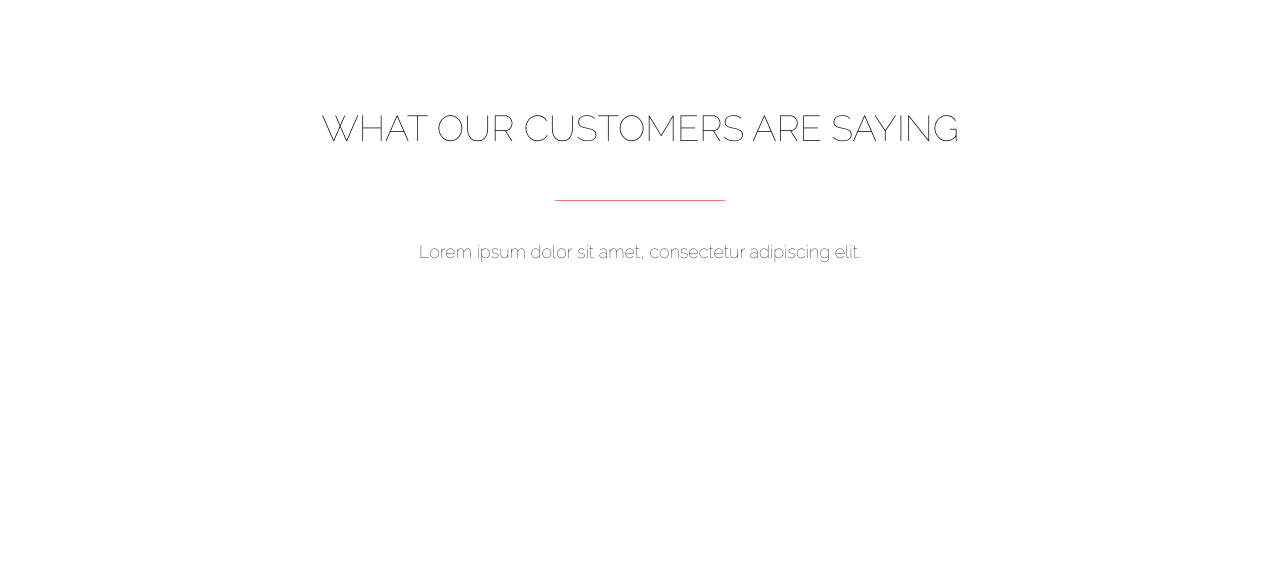
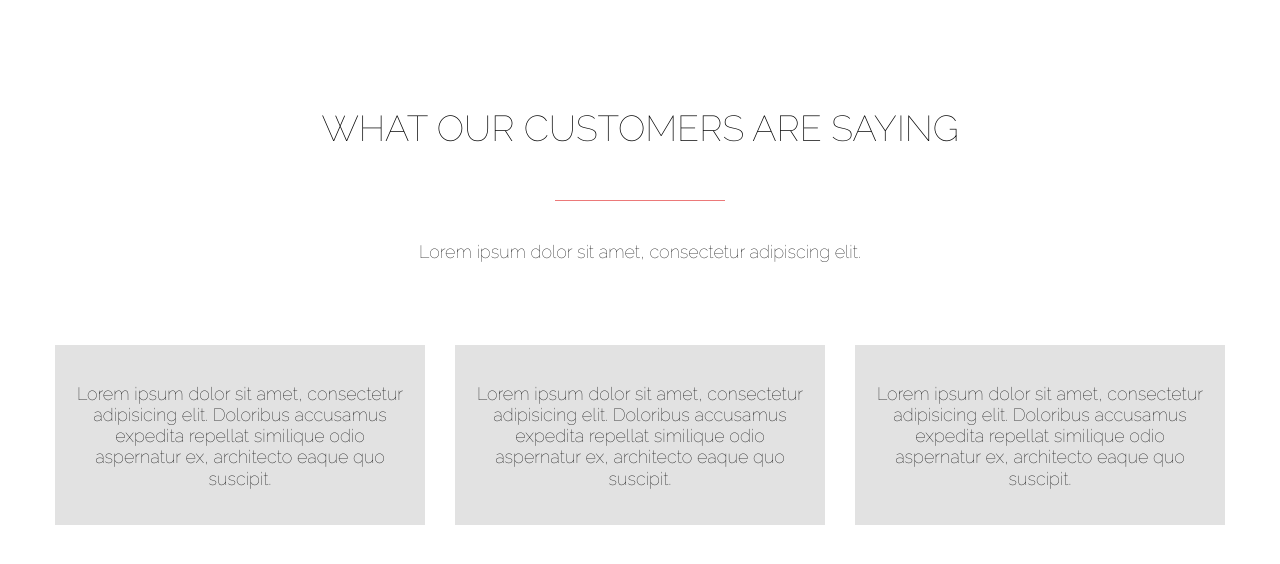
Before and after one commit to MashSHliapa/hw-6, a plain HTML site: page index.html in a window 1280 px wide. Drawn offline with Linux system fonts and the light colour scheme.

Commit message:
feat(hw-6): make task 1

```diff
--- a/css/style.css
+++ b/css/style.css
@@ -44,3 +44,23 @@ body {
   font-size: 18px;
   line-height: 21px;
 }
+.opinion {
+  font-family: "Raleway", sans-serif;
+  font-size: 18px;
+  line-height: 21.13px;
+}
+/*.opinion-container {}*/
+
+.opinion-row {
+  display: flex;
+  justify-content: space-between;
+}
+.opinion-column {
+  width: 370px;
+  height: 180px;
+  background-color: #E2E2E2;
+}
+.opinion-text {
+  padding: 38px 20px;
+  text-align: center;
+}
--- a/index.html
+++ b/index.html
@@ -21,6 +21,22 @@
       <div class="promo-separator"></div>
       <div class="promo-subtitle">Lorem ipsum dolor sit amet, consectetur adipiscing elit.</div>
     </div>
+
+    <div class="opinion">
+      <div class="opinion-container">
+        <div class="opinion-row">
+          <div class="opinion-column">
+            <div class="opinion-text">Lorem ipsum dolor sit amet, consectetur adipisicing elit. Doloribus accusamus expedita repellat similique odio aspernatur ex, architecto eaque quo suscipit.</div>
+          </div>
+          <div class="opinion-column">
+            <div class="opinion-text">Lorem ipsum dolor sit amet, consectetur adipisicing elit. Doloribus accusamus expedita repellat similique odio aspernatur ex, architecto eaque quo suscipit.</div>
+          </div>
+          <div class="opinion-column">
+            <div class="opinion-text">Lorem ipsum dolor sit amet, consectetur adipisicing elit. Doloribus accusamus expedita repellat similique odio aspernatur ex, architecto eaque quo suscipit.</div>
+          </div>
+        </div>
+      </div>
+    </div>
   </div>
 </section>
 </body>
```
